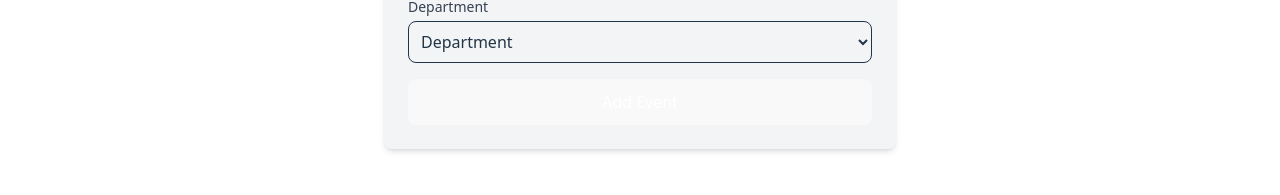
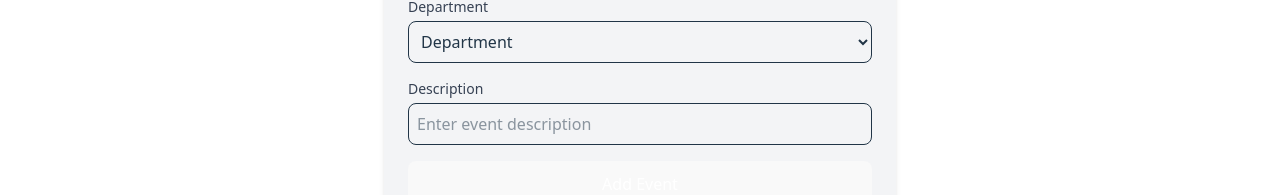
Before and after one commit to AYG3/dynamic-university-calendar, a React (Vite) app: page /event2 in a window 1280 px wide. Shown: the part 533-728 px from the top of the page. Built offline with nearby package versions, Linux system fonts and the light colour scheme; no server answers.

Commit message:
feat: add description input field to AddEvent component

```diff
--- a/src/pages/Event2.jsx
+++ b/src/pages/Event2.jsx
@@ -108,7 +108,7 @@ const ShowEvents = ({ filters }) => {
         <div className="text-black mt-6 w-full">
             <h1 className="text-2xl font-bold mb-4 text-center">Show Events</h1>
             {event.length > 0 ? (
-                <div className="flex w-full justify-center items-center">
+                <div className="flex flex-col w-full">
                     {event.map((event) => (
                         <div
                             key={event._id}
@@ -220,7 +220,18 @@ const AddEvent = () => {
             <option value="Business">Business</option>
           </select>
         </div>
-
+        {/* DESCRIPTION */}
+        <div>
+          <label className="block text-sm font-medium text-gray-700 mb-1">Description</label>
+          <input
+            type="text"
+            name="description"
+            value={event.description}
+            onChange={handleInputChange}
+            className="p-2 border rounded-lg w-full"
+            placeholder="Enter event description"
+          />
+        </div>
         <button
           type="submit"
           className="bg-blue-500 text-white py-2 px-4 rounded-lg hover:bg-blue-600 w-full"
```
